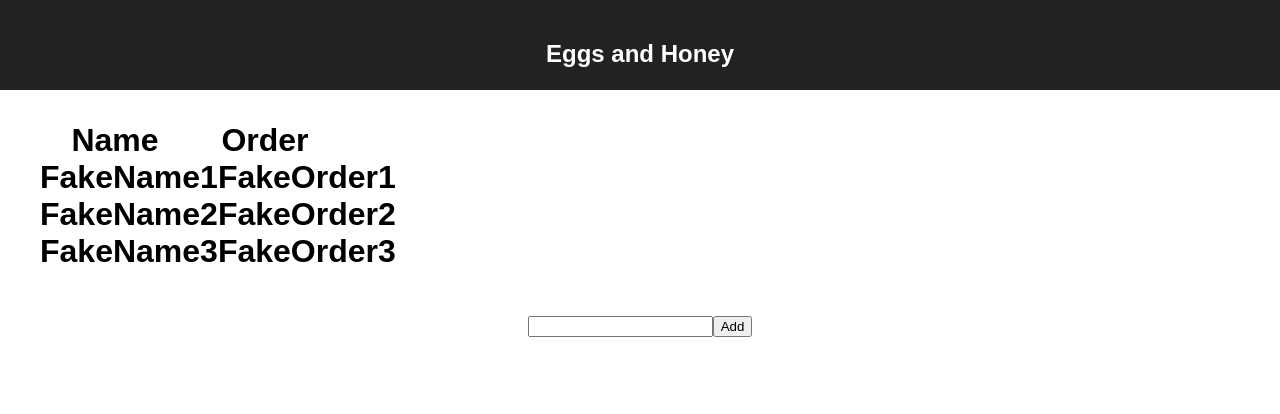
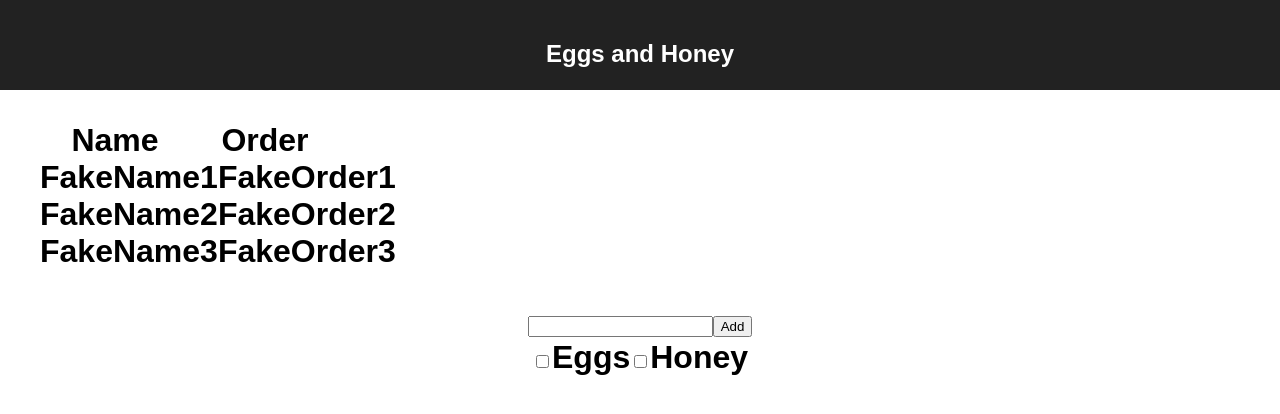
Before and after one commit to Yakimych/eggs-and-honey-react, a React (Create React App) app: page /admin in a window 1280 px wide. Shown: the top 414 px of the page. Built offline with nearby package versions, Linux system fonts and the light colour scheme.

Commit message:
Create a ProductSelector component

```diff
--- a/src/components/App.css
+++ b/src/components/App.css
@@ -27,3 +27,7 @@ li div {
   width: 300px;
   justify-content: space-around;
 }
+
+.active {
+  border: 1px solid red;
+}
--- a/src/components/OrderListContainer.js
+++ b/src/components/OrderListContainer.js
@@ -1,12 +1,14 @@
 import React from 'react';
 import OrderList from './OrderList';
 import AddOrder from './AddOrder';
+import ProductSelector from './ProductSelector';
 
 let OrderListContainer = (props) => {
   return (
    <div>
      <OrderList orders={props.orders} />
      <AddOrder onAddOrder={props.onAddOrder} />
+     <ProductSelector products={["Eggs", "Honey"]} />
    </div>
   );
 }
--- /dev/null
+++ b/src/components/ProductSelector.js
@@ -0,0 +1,40 @@
+import React from 'react';
+
+class ProductSelector extends React.Component {
+  constructor(props) {
+    super(props);
+    this.state = { activeProductIndex: -1 };
+  }
+
+  productIsActive = (index) => {
+    return index === this.state.activeProductIndex;
+  }
+
+  getActiveProductClass = (index) => {
+    return this.productIsActive(index) ? "active" : "";
+  }
+
+  activeChanged = (event, index) => {
+    let isChecked = event.target.checked;
+    if (isChecked === true) {
+      this.setState({ activeProductIndex: index });
+    } else {
+      this.setState({ activeProductIndex: -1 });
+    }
+  }
+
+  render() {
+    return (
+      <div>
+        {this.props.products.map((product, index) => (
+          <label className={"btn btn-default " + (this.productIsActive(index) ? "active" : "")} key={index}>
+          <input type="checkbox" checked={this.productIsActive(index)} onChange={(event) => this.activeChanged(event, index)} />
+            {product}
+          </label>
+        ))}
+      </div>
+    );
+  }
+}
+
+export default ProductSelector;
```
